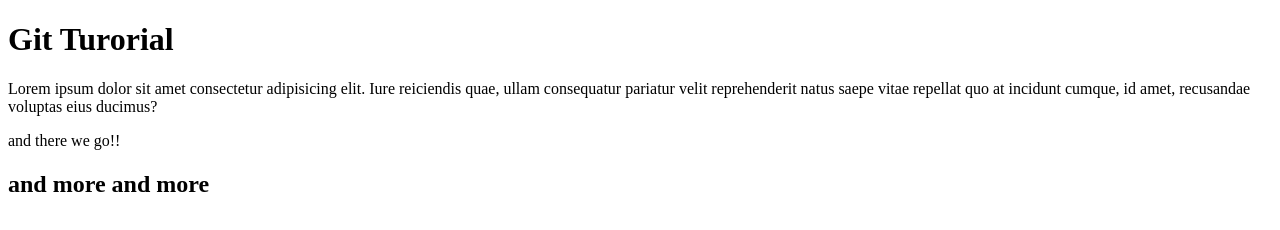
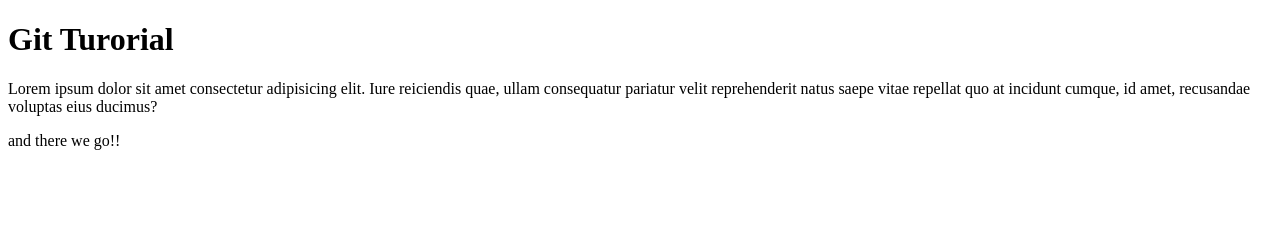
Before and after one commit to JrFdF/git-tutorial, a plain HTML site: page index.html in a window 1280 px wide. Drawn offline with Linux system fonts and the light colour scheme.

Commit message:
Added some staff

```diff
--- a/index.html
+++ b/index.html
@@ -12,9 +12,7 @@
   <div class="hereis">
     <ln>and there we go!!</ln>
     <h1 class="nono@">
-      <h2>
-        <ln class="p">and more and more</ln>
-      </h2>
+      <h2></h2>
     </h1>
   </div>
 </body>
```
